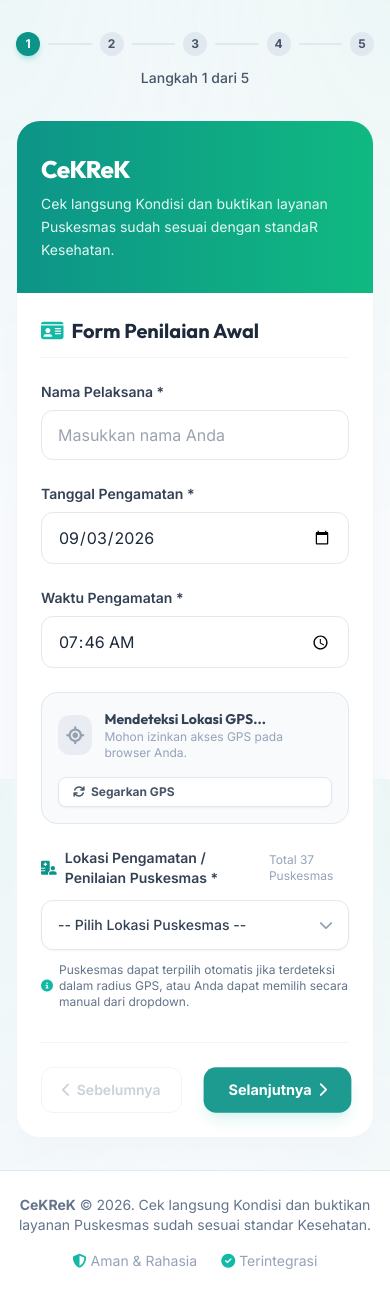
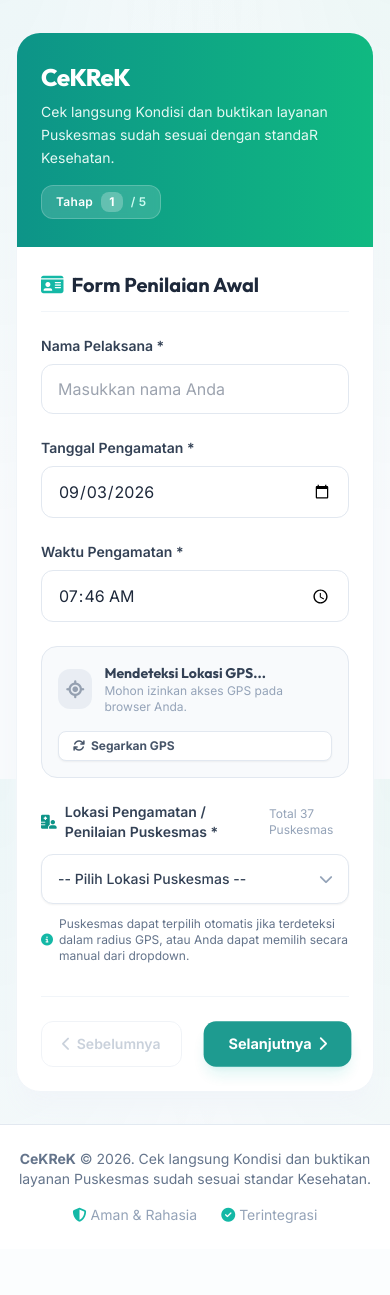
Before and after one commit to sekertariat-kunjang/survey-yankes-2026, a Flask app: page / in a window 390 px wide. Shown: the part 65-1360 px from the top of the page. After the commit the page ends 1288 px from the top, so only its background shows below. Run offline with Flask 3, Linux system fonts and the light colour scheme; some libraries are stand-ins or nearby versions.

Commit message:
Hapus indikator tahapan di atas hero card untuk meningkatkan responsivitas layout

```diff
--- a/static/js/survey.js
+++ b/static/js/survey.js
@@ -276,7 +276,12 @@ document.addEventListener('DOMContentLoaded', function() {
             }
         });
 
-        // Mobile numeric tracker
+        // Step numeric tracker
+        const headerStepCurr = document.getElementById('header-step-curr');
+        if (headerStepCurr) {
+            headerStepCurr.textContent = currentStep;
+        }
+
         const mobileStepCurr = document.getElementById('mobile-step-curr');
         if (mobileStepCurr) {
             mobileStepCurr.textContent = currentStep;
--- a/templates/survey.html
+++ b/templates/survey.html
@@ -2,53 +2,24 @@
 
 {% block content %}
 <div class="max-w-4xl mx-auto px-4 w-full">
-    <!-- Progress Indicator -->
-    <div class="mb-8">
-        <div class="flex items-center justify-between text-xs sm:text-sm font-semibold text-slate-500">
-            <span class="step-lbl active-lbl text-brand-600 flex items-center gap-1.5" data-step="1">
-                <span class="w-6 h-6 rounded-full bg-brand-600 text-white flex items-center justify-center font-bold text-xs">1</span>
-                <span class="hidden sm:inline">Identitas & Lokasi</span>
-            </span>
-            <div class="h-0.5 flex-grow bg-slate-200 mx-2 sm:mx-4 rounded step-line" data-line="1"></div>
-
-            <span class="step-lbl flex items-center gap-1.5" data-step="2">
-                <span class="w-6 h-6 rounded-full bg-slate-200 text-slate-600 flex items-center justify-center font-bold text-xs">2</span>
-                <span class="hidden sm:inline">Poli Rawat Jalan</span>
-            </span>
-            <div class="h-0.5 flex-grow bg-slate-200 mx-2 sm:mx-4 rounded step-line" data-line="2"></div>
-
-            <span class="step-lbl flex items-center gap-1.5" data-step="3">
-                <span class="w-6 h-6 rounded-full bg-slate-200 text-slate-600 flex items-center justify-center font-bold text-xs">3</span>
-                <span class="hidden sm:inline">Laboratorium</span>
-            </span>
-            <div class="h-0.5 flex-grow bg-slate-200 mx-2 sm:mx-4 rounded step-line" data-line="3"></div>
-
-            <span class="step-lbl flex items-center gap-1.5" data-step="4">
-                <span class="w-6 h-6 rounded-full bg-slate-200 text-slate-600 flex items-center justify-center font-bold text-xs">4</span>
-                <span class="hidden sm:inline">Farmasi</span>
-            </span>
-            <div class="h-0.5 flex-grow bg-slate-200 mx-2 sm:mx-4 rounded step-line" data-line="4"></div>
-
-            <span class="step-lbl flex items-center gap-1.5" data-step="5">
-                <span class="w-6 h-6 rounded-full bg-slate-200 text-slate-600 flex items-center justify-center font-bold text-xs">5</span>
-                <span class="hidden sm:inline">Keluhan</span>
-            </span>
-        </div>
-        <!-- Numeric mobile indicator -->
-        <div class="sm:hidden text-center mt-3 text-sm text-slate-600 font-medium">
-            Langkah <span id="mobile-step-curr">1</span> dari 5
-        </div>
-    </div>
-
     <!-- Survey Form Card -->
     <div class="bg-white rounded-3xl shadow-xl shadow-slate-100 border border-slate-100 overflow-hidden relative glass-panel">
 
         <!-- Header Banner -->
-        <div class="bg-gradient-to-r from-brand-600 to-emerald-500 px-6 sm:px-8 py-8 text-white">
-            <h2 class="text-2xl sm:text-3xl font-extrabold font-title tracking-tight mb-2">CeKReK</h2>
-            <p class="text-teal-50 text-sm sm:text-base leading-relaxed opacity-95">
-                Cek langsung Kondisi dan buktikan layanan Puskesmas sudah sesuai dengan standaR Kesehatan.
-            </p>
+        <div class="bg-gradient-to-r from-brand-600 to-emerald-500 px-6 sm:px-8 py-7 sm:py-8 text-white">
+            <div class="flex flex-col sm:flex-row sm:items-center justify-between gap-4">
+                <div>
+                    <h2 class="text-2xl sm:text-3xl font-extrabold font-title tracking-tight mb-2">CeKReK</h2>
+                    <p class="text-teal-50 text-sm sm:text-base leading-relaxed opacity-95">
+                        Cek langsung Kondisi dan buktikan layanan Puskesmas sudah sesuai dengan standaR Kesehatan.
+                    </p>
+                </div>
+                <div class="inline-flex items-center gap-2 self-start sm:self-center px-3.5 py-1.5 rounded-xl bg-white/15 backdrop-blur-sm border border-white/20 text-xs sm:text-sm font-semibold tracking-wide shrink-0">
+                    <span>Tahap</span>
+                    <span id="header-step-curr" class="font-bold text-white bg-white/25 px-2 py-0.5 rounded-lg">1</span>
+                    <span class="text-teal-100">/ 5</span>
+                </div>
+            </div>
         </div>
 
         <form id="surveyForm" action="{{ url_for('submit') }}" method="POST" class="p-6 sm:p-8 space-y-8">
```
